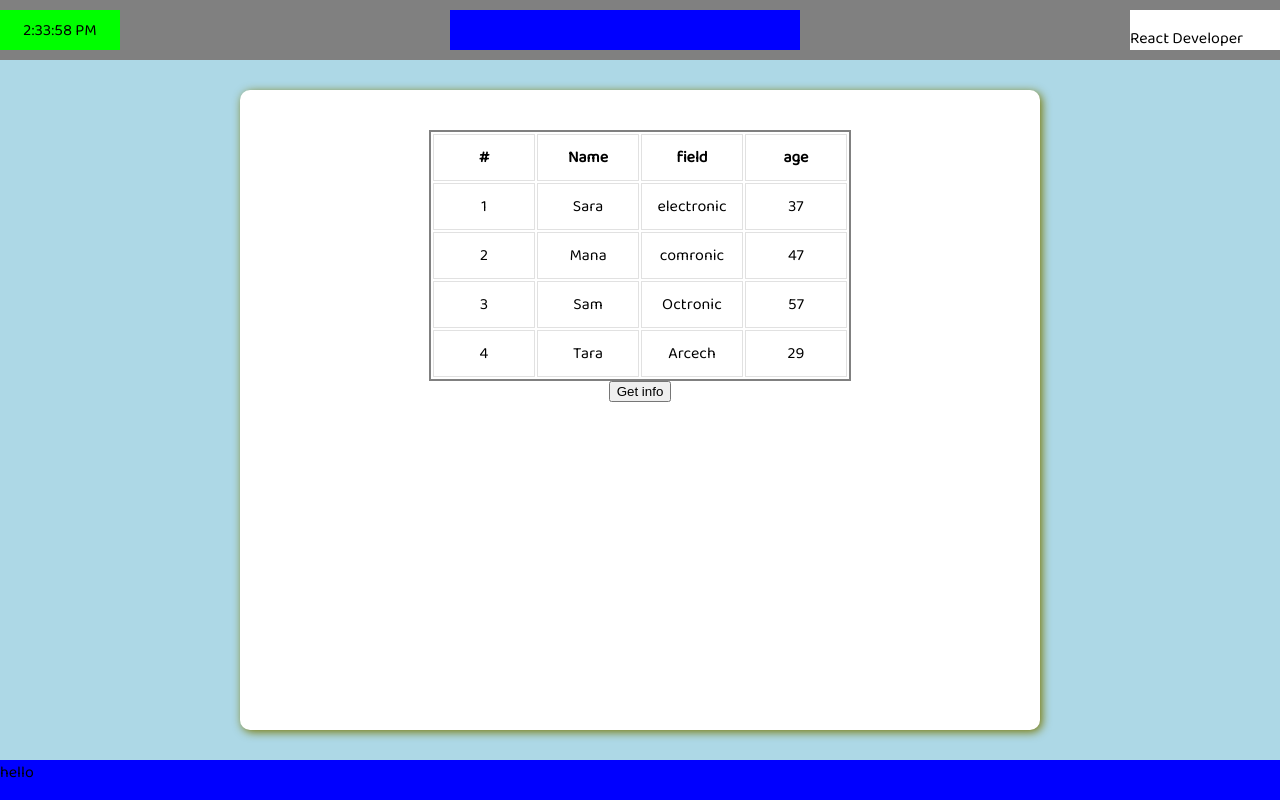
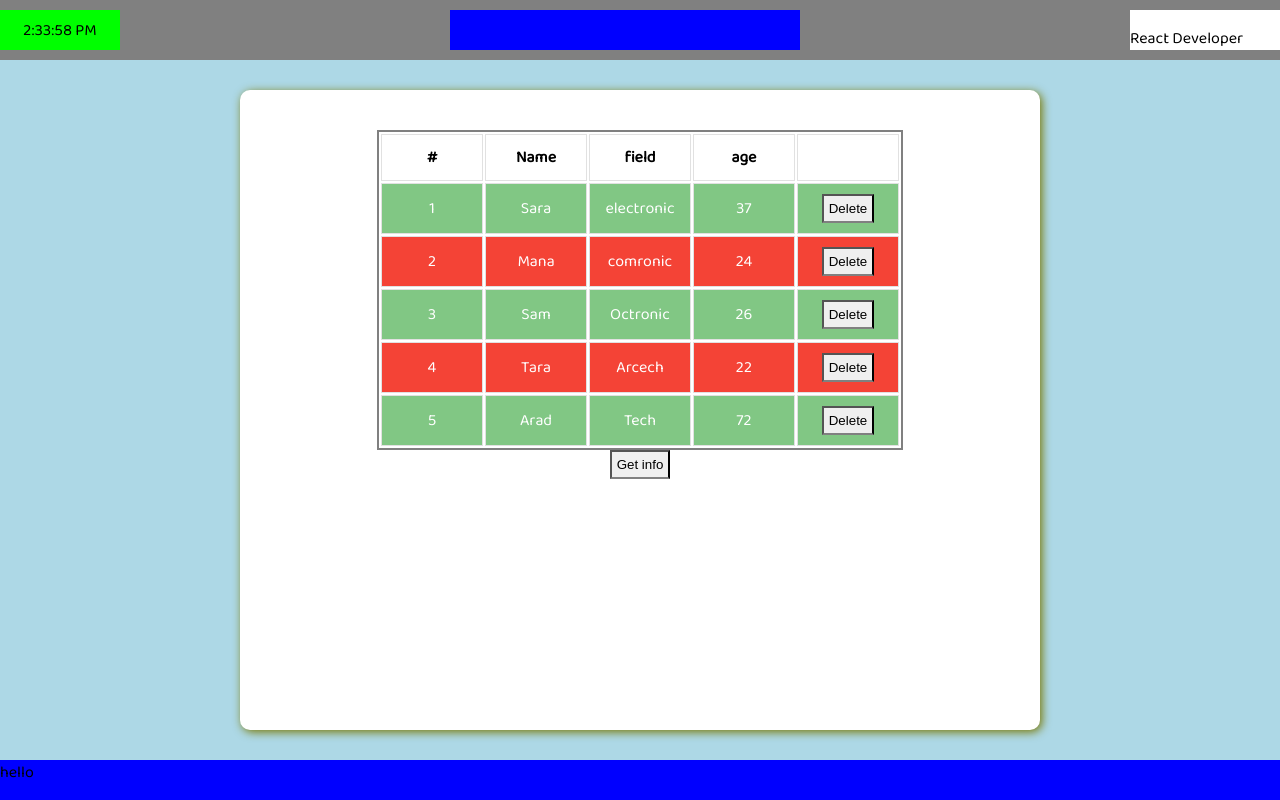
Before and after one commit to sarafotros/react-krm1, a React (Create React App) app: page / in a window 1280 px wide. Both pictures are taken after a click on the button "Get info". Built offline with nearby package versions, Linux system fonts and the light colour scheme.

Commit message:
delete btn adf #2 issue resolved

```diff
--- a/src/screens/Home.js
+++ b/src/screens/Home.js
@@ -14,14 +14,25 @@ class Home extends React.Component {
 
     getUsers = () => {
         this.setState({
-            users: [
-			{ id: 1, name: 'Sara', field: 'electronic', age: 37 },
-			{ id: 2, name: 'Mana', field: 'comronic', age: 47 },
-			{ id: 3, name: 'Sam', field: 'Octronic', age: 57 },
-			{ id: 4, name: 'Tara', field: 'Arcech', age: 29 },
-		]
-        })
+					users: [
+						{ id: 1, name: 'Sara', field: 'electronic', age: 37 },
+						{ id: 2, name: 'Mana', field: 'comronic', age: 24 },
+						{ id: 3, name: 'Sam', field: 'Octronic', age: 26 },
+						{ id: 4, name: 'Tara', field: 'Arcech', age: 22 },
+						{ id: 5, name: 'Arad', field: 'Tech', age: 72 },
+					],
+				});
     }
+
+    delete = (id) => {
+        this.setState(state => ({
+            users: state.users.filter((user) => {
+              return (user.id !== id)
+            })
+        }))
+
+    }
+
 	render() {
 
 		return (
@@ -76,12 +87,28 @@ class Home extends React.Component {
 									>
 										age
 									</th>
+									<th
+										style={{
+											width: 80,
+											padding: 10,
+											border: '1px solid #e1e1e1',
+										}}
+									>
+
+									</th>
 								</tr>
 							</thead>
 							<tbody>
 								{this.state.users.map((user) => {
 									return (
-										<tr>
+										<tr
+											key={user.id}
+											style={
+												user.age > 25
+													? { backgroundColor: '#81C784', color: '#fff' }
+													: { backgroundColor: '#f44336', color: '#fff' }
+											}
+										>
 											<td
 												style={{
 													width: 80,
@@ -122,12 +149,29 @@ class Home extends React.Component {
 											>
 												{user.age}
 											</td>
+											<td
+												style={{
+													width: 80,
+													padding: 10,
+													border: '1px solid #e1e1e1',
+													textAlign: 'center',
+												}}
+											>
+												<button
+													style={{ borderBottom: '2px solid grey', padding: 5 }}
+													onClick={() => {
+														this.delete(user.id);
+													}}
+												>
+													Delete
+												</button>
+											</td>
 										</tr>
 									);
 								})}
 							</tbody>
-                        </table>
-                        <button onClick={this.getUsers}>Get info</button>
+						</table>
+						<button onClick={this.getUsers} style={{ borderBottom:'2px solid grey', padding: 5}}>Get info</button>
 					</div>
 				</div>
 				<div style={styles.footer}> hello</div>
```
